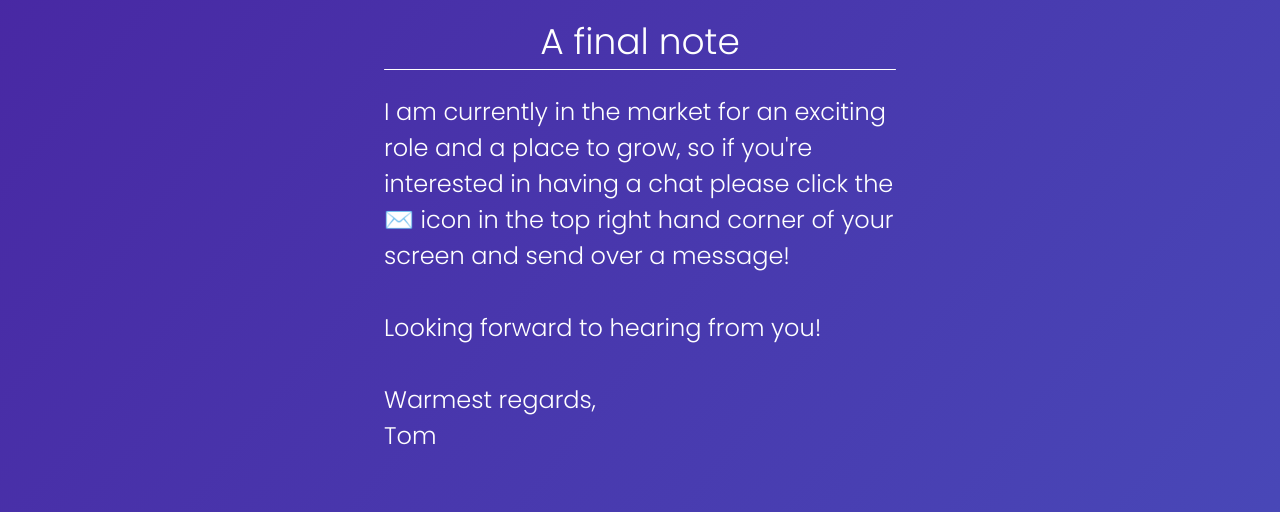
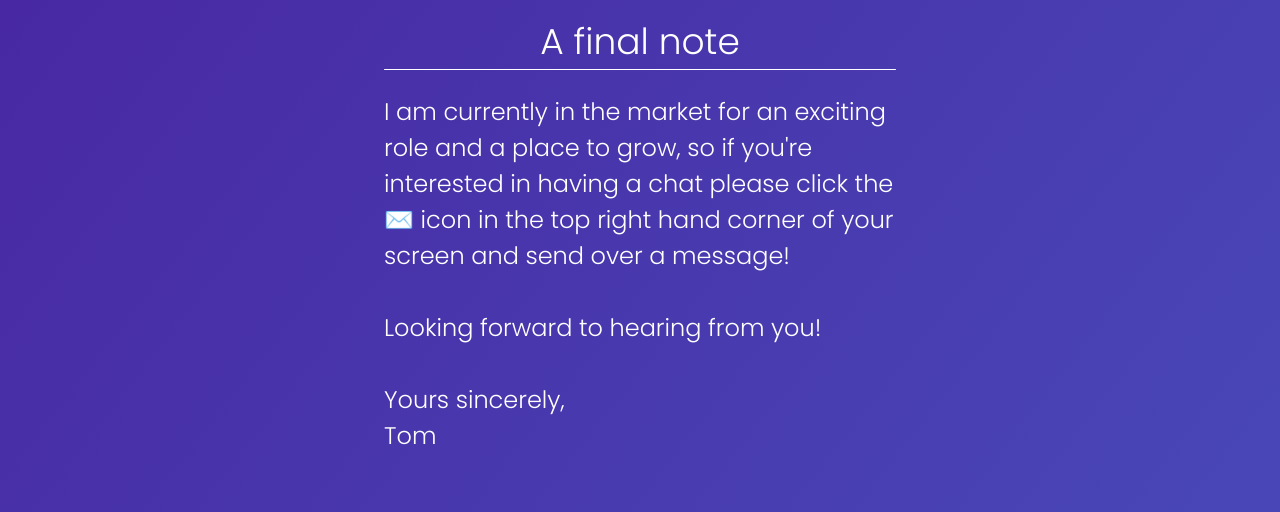
Before and after one commit to NeggFriedRice/portfolio_v2, a React (Vite) app: page / in a window 1280 px wide. Shown: the part 4431-4943 px from the top of the page. Built offline with nearby package versions, Linux system fonts and the light colour scheme; a web font is replaced by a local one.

Commit message:
Change final note message

```diff
--- a/src/components/Contact.jsx
+++ b/src/components/Contact.jsx
@@ -19,7 +19,7 @@ export default function Contact() {
               <br/><br/>
               Looking forward to hearing from you!
               <br/><br/>
-              Warmest regards,
+              Yours sincerely,
               <br/>
               Tom</p>
       </div>
```
